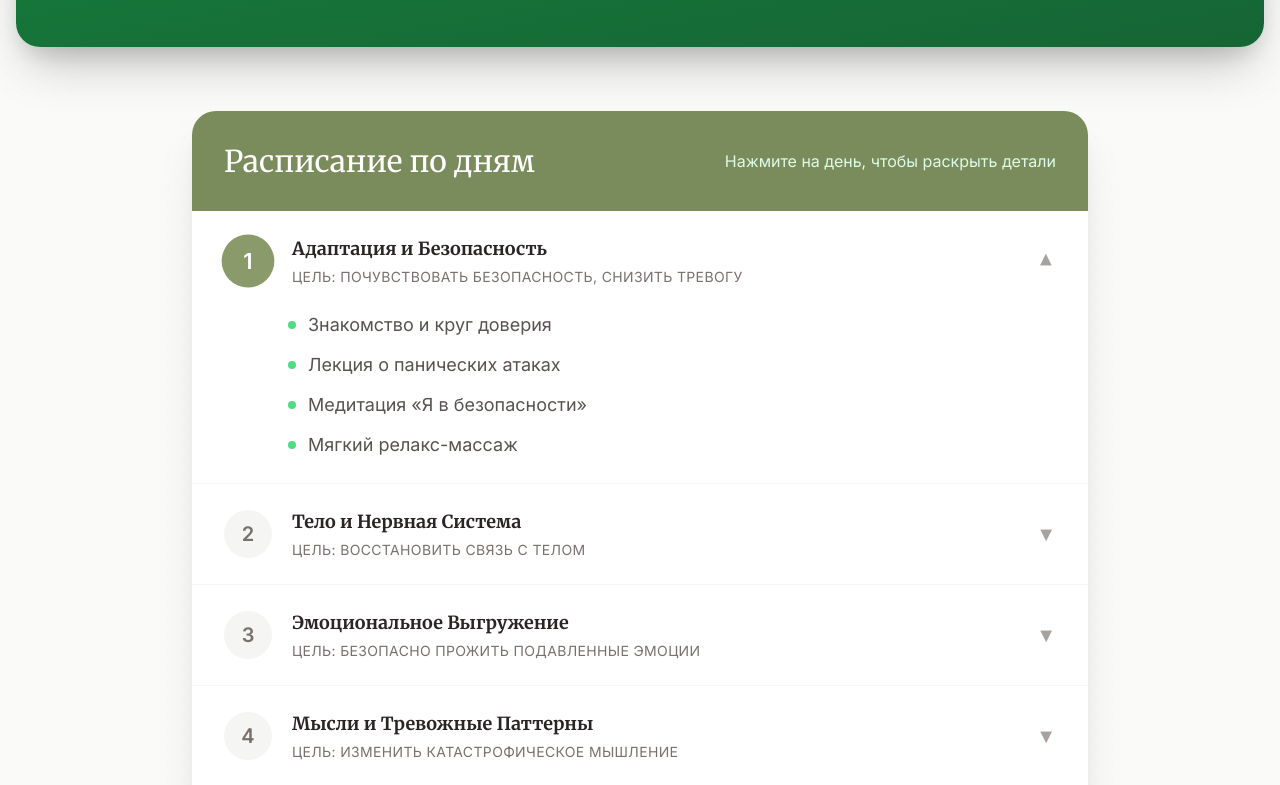
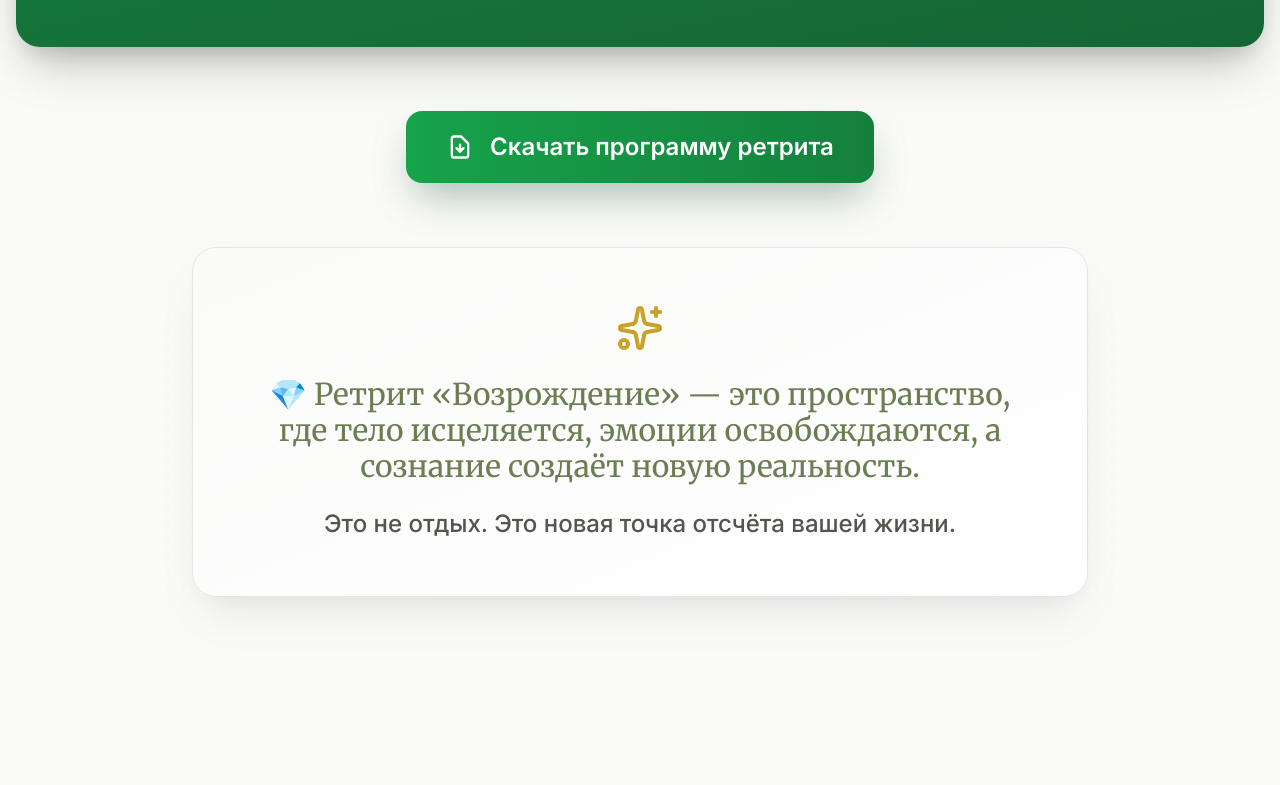
Before and after one commit to karras2025-collab/Retrit, a React (Vite) app: page / in a window 1280 px wide. Shown: the part 2135-2920 px from the top of the page. Built offline with nearby package versions, Linux system fonts and the light colour scheme.

Commit message:
ui: replace schedule accordion with PDF download button

```diff
--- a/components/Program.tsx
+++ b/components/Program.tsx
@@ -191,59 +191,21 @@ export const Program: React.FC = () => {
                     </div>
                 </div>
 
-                {/* Schedule Accordion */}
-                <div
-                    className="max-w-4xl mx-auto bg-white rounded-3xl overflow-hidden mb-16"
-                    style={{
-                        boxShadow: '0 25px 50px -12px rgba(0, 0, 0, 0.12), 0 12px 24px -8px rgba(0, 0, 0, 0.08)',
-                    }}
-                >
-                    <div className="p-8 bg-primary-700 text-white flex justify-between items-center flex-wrap gap-4">
-                        <h3 className="text-2xl md:text-3xl font-serif">Расписание по дням</h3>
-                        <span className="text-primary-100 text-base">Нажмите на день, чтобы раскрыть детали</span>
-                    </div>
-
-                    <div className="divide-y divide-stone-100">
-                        {SCHEDULE.map((day) => (
-                            <div key={day.day} className="group">
-                                <button
-                                    onClick={() => toggleDay(day.day)}
-                                    className="w-full text-left px-8 py-6 flex items-center justify-between hover:bg-stone-50 transition-all duration-300 focus:outline-none"
-                                >
-                                    <div className="flex items-center gap-5">
-                                        <div className={`w-12 h-12 rounded-full flex items-center justify-center font-bold text-xl transition-all duration-300 ${activeDay === day.day ? 'bg-primary-600 text-white scale-110' : 'bg-stone-100 text-stone-500'
-                                            }`}>
-                                            {day.day}
-                                        </div>
-                                        <div>
-                                            <h4 className="font-semibold text-lg text-stone-800">{day.title}</h4>
-                                            <p className="text-sm text-stone-500 uppercase tracking-wide mt-1">Цель: {day.goal}</p>
-                                        </div>
-                                    </div>
-                                    <span className={`transform transition-transform duration-300 text-stone-400 text-xl ${activeDay === day.day ? 'rotate-180' : ''}`}>
-                                        ▼
-                                    </span>
-                                </button>
-
-                                {/* Accordion Content */}
-                                <div
-                                    className={`overflow-hidden transition-all duration-500 ease-out ${activeDay === day.day ? 'max-h-96 opacity-100' : 'max-h-0 opacity-0'
-                                        }`}
-                                >
-                                    <div className="px-8 pb-6 pl-24">
-                                        <ul className="space-y-3">
-                                            {day.practices.map((practice, idx) => (
-                                                <li key={idx} className="flex items-start gap-3 text-lg text-stone-600">
-                                                    <span className="w-2 h-2 rounded-full bg-primary-400 mt-2.5 shrink-0"></span>
-                                                    {practice}
-                                                </li>
-                                            ))}
-                                        </ul>
-                                    </div>
-                                </div>
-                            </div>
-                        ))}
-                    </div>
+                {/* Download Program Button */}
+                <div className="text-center mb-16">
+                    <a
+                        href="/10-дневная офлайн-программа в санатории может быть очень глубокой трансформацией для участников.pdf"
+                        download
+                        className="inline-flex items-center gap-4 bg-gradient-to-r from-primary-600 to-primary-700 text-white px-10 py-5 rounded-2xl text-xl md:text-2xl font-semibold shadow-xl hover:shadow-2xl hover:scale-105 transition-all duration-300 group"
+                        style={{
+                            boxShadow: '0 20px 40px -10px rgba(34, 87, 70, 0.4)',
+                        }}
+                    >
+                        <svg xmlns="http://www.w3.org/2000/svg" className="w-7 h-7 group-hover:animate-bounce" fill="none" viewBox="0 0 24 24" stroke="currentColor" strokeWidth={2}>
+                            <path strokeLinecap="round" strokeLinejoin="round" d="M12 10v6m0 0l-3-3m3 3l3-3m2 8H7a2 2 0 01-2-2V5a2 2 0 012-2h5.586a1 1 0 01.707.293l5.414 5.414a1 1 0 01.293.707V19a2 2 0 01-2 2z" />
+                        </svg>
+                        Скачать программу ретрита
+                    </a>
                 </div>
 
                 {/* Final Quote */}
```
Also changed, not shown: 1 other file (tests, documents, lock files or other folders).
